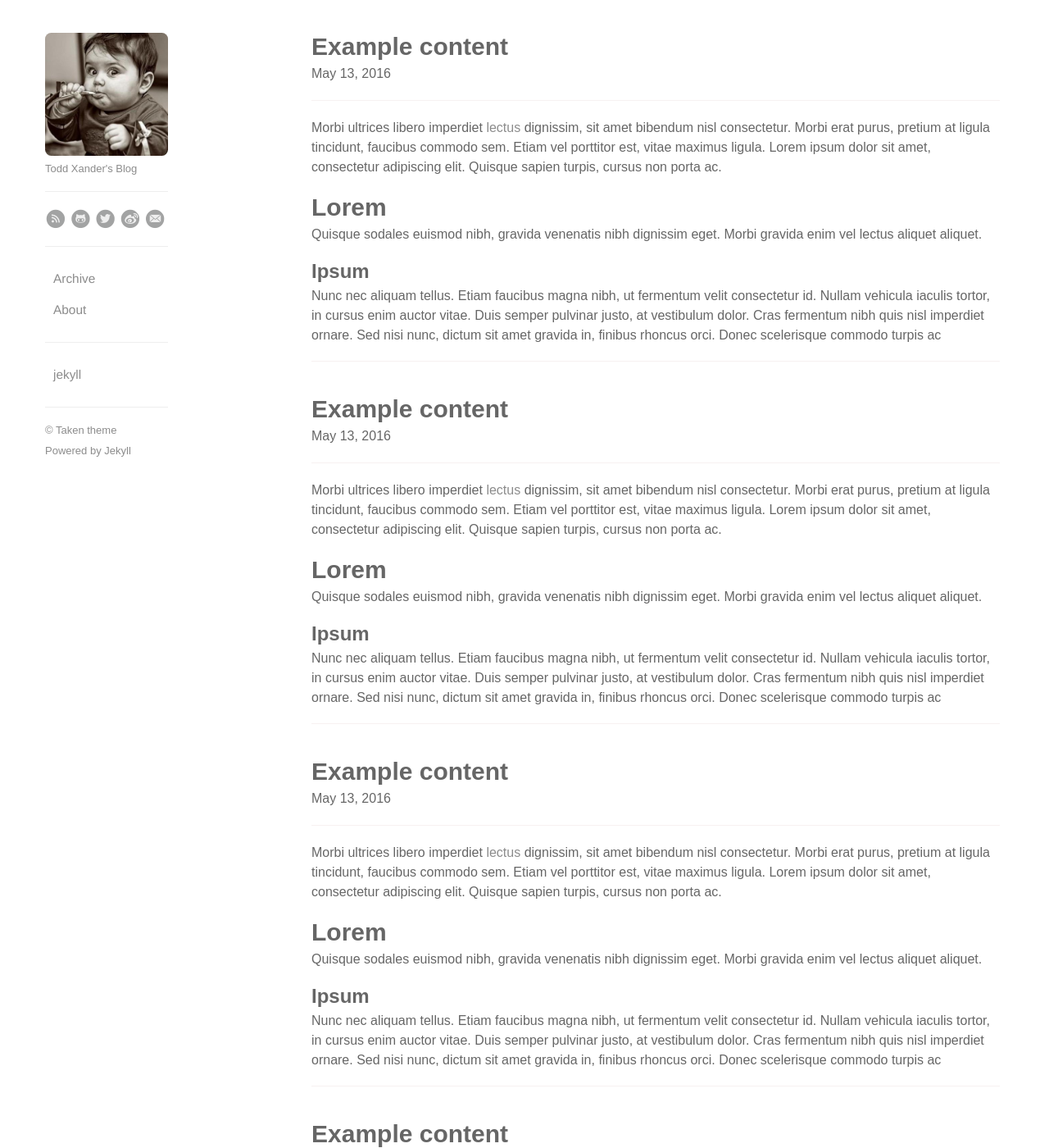
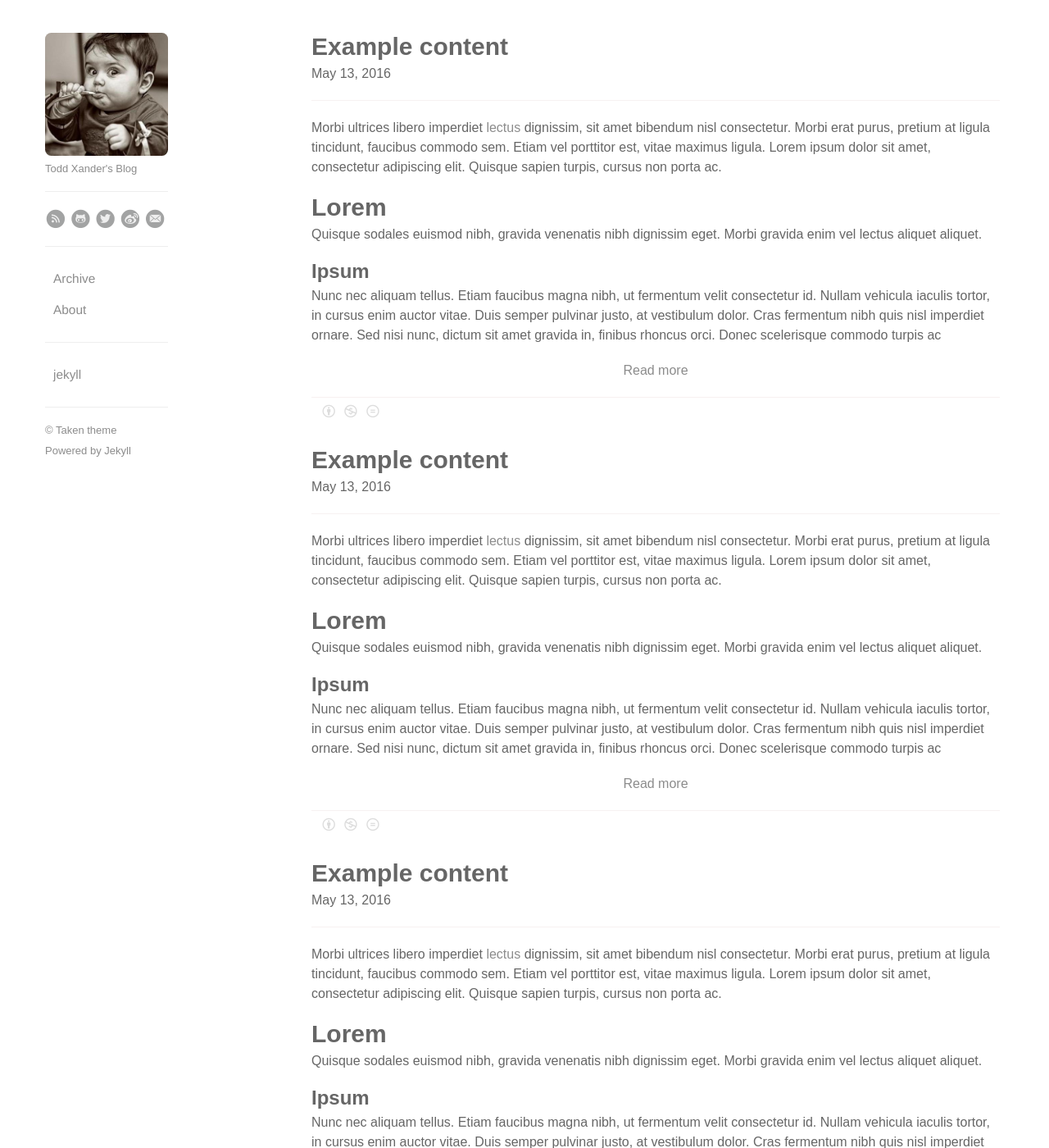
Before and after one commit to todd-xander/todd-xander.github.io, a Jekyll site: the page built from index.html, in a window 1280 px wide and 1400 px high. Shown: the whole window at 82% size. Built offline with Jekyll 4.4.1, drawn with Linux system fonts in a browser that asks for light colours; the list of posts is cut into pages by our own code.

```diff
--- a/_includes/head.html
+++ b/_includes/head.html
@@ -7,9 +7,7 @@
 
   <title>{% if page.title %}{{ page.title | escape }}{% else %}{{ site.title | escape }}{% endif %}</title>
 
-  <link href="{{ site.url }}/css/bootstrap.min.css" rel="stylesheet">
-  <link rel="stylesheet" href="{{ site.url }}/css/fontello.css">
-  <link rel="stylesheet" href="{{ site.url }}/css/style.css">
-  <link rel="canonical" href="{{ page.url | replace:'index.html','' | prepend: site.url }}">
-  <link rel="alternate" type="application/rss+xml" title="{{ site.title }}" href="{{ "/feed.xml" | prepend: site.url }}">
+  <link href="/css/bootstrap.min.css" rel="stylesheet">
+  <link rel="stylesheet" href="/css/fontello.css">
+  <link rel="stylesheet" href="/css/style.css">
 </head>
--- /dev/null
+++ b/_includes/post-footer.html
@@ -0,0 +1,6 @@
+<hr>
+<div style='color:#ddd; padding: 10px;margin-top:-26px'>
+<i class='fa fa-cc-by'></i>
+<i class='fa fa-cc-nc'></i>
+<i class='fa fa-cc-nd'></i>
+</div>
--- a/_includes/sidebar.html
+++ b/_includes/sidebar.html
@@ -4,7 +4,7 @@
 
       <button class="menu-handle"><span>Menu</span></button>
 
-      <a href="{{ site.url }}"><div id="picture" style="background-image: url({{ site.url }}/images/avatar.jpeg)"></div></a>
+      <a href="/"><div id="picture" style="background-image: url(/images/avatar.jpeg)"></div></a>
       <p>{{site.description}}</p>
 
       <hr>
@@ -42,22 +42,12 @@
              </a>
      </aside>
 
-      <!--div id="social-icons">
-        <ul>
-            <li><a href="https://plus.google.com/{{ site.google }}" target=_blank><i class="fa fa-googleplus-rect"></i></a></li>
-            <li><a href="https://mx.linkedin.com/in/{{ site.linkedin }}" target=_blank><i class="fa fa-linkedin"></i></a></li>
-            <li><a href="https://github.com/{{ site.github }}" target=_blank><i class="fa fa-github-circled"></i></a></li>
-            <li><a href="mailto://{{ site.email }}" target=_blank><i class="fa fa-gmail"></i></a></li>
-            <li><a href="{{ site.url }}/feed.xml" target=_blank><i class="fa fa-rss"></i></a></li>
-        </ul>
-      </div-->
-
        <hr>
 
        <div class="navigation">
         <ul>
-                <li><a href="{{ site.url }}/archive">Archive</a></li>
-                <li><a href="{{ site.url }}/about">About</a></li>
+                <li><a href="/archive">Archive</a></li>
+                <li><a href="/about">About</a></li>
         </ul>
     </div>
 
@@ -66,7 +56,7 @@
      <div class="navigation">
              <ul>
                {% for category in site.categories %}
-                 <li><a href="{{ site.url }}/categories/{{ category | first }}">{{ category | first }}</a></li>
+                 <li><a href="/categories/{{ category | first }}">{{ category | first }}</a></li>
                {% endfor %}
              </ul>
      </div>
--- a/archive.html
+++ b/archive.html
@@ -15,7 +15,7 @@ title: Archives
     <ul class="article-year" data-year="{{ post_year1 }}">
     <h3>{{ post_year1 }}</h3>
             {% endif %}
-        <li class="fn-clear"><span>{{ post.date |  date: '%b %d' }}</span><a href="{{site.url}}{{ post.url }}"> {{ post.title }}</a></li>
+        <li class="fn-clear"><span>{{ post.date |  date: '%b %d' }}</span><a href="{{ post.url }}"> {{ post.title }}</a></li>
         {% endfor %}
     </ul>
 </div>
--- a/index.html
+++ b/index.html
@@ -22,7 +22,10 @@ layout: default
 
     </div>
 
-    <hr>
+    <div style="min-width:100%;text-align:center;margin-top:20px">
+        <a href="{{ post.url }}">Read more</a>
+    </div>
+    {% include post-footer.html %}
 
     {% endfor %}
 
```
Also changed, not shown: _layouts/categories.html (+7 -24 lines), _layouts/post.html (+5 -2 lines).
